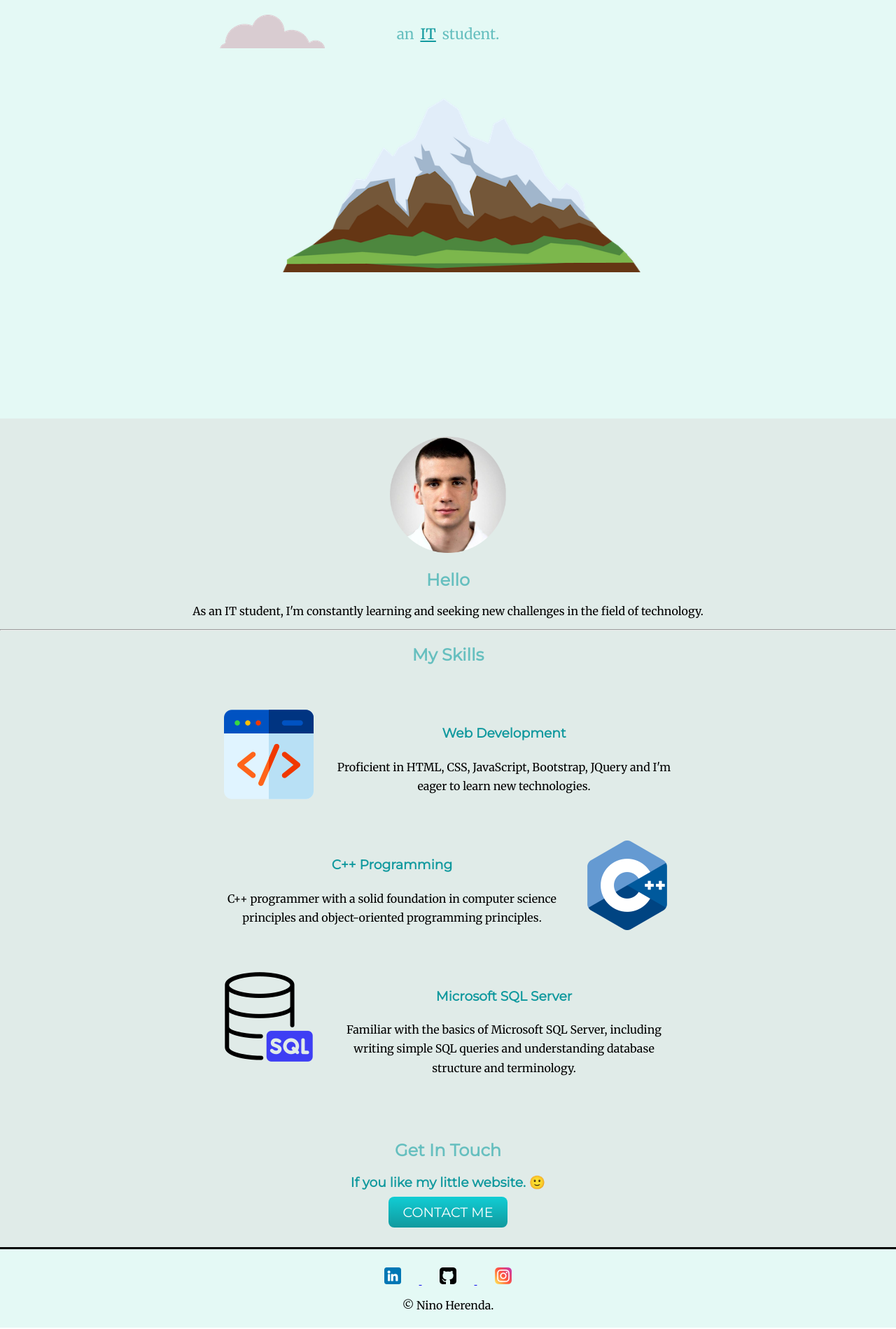
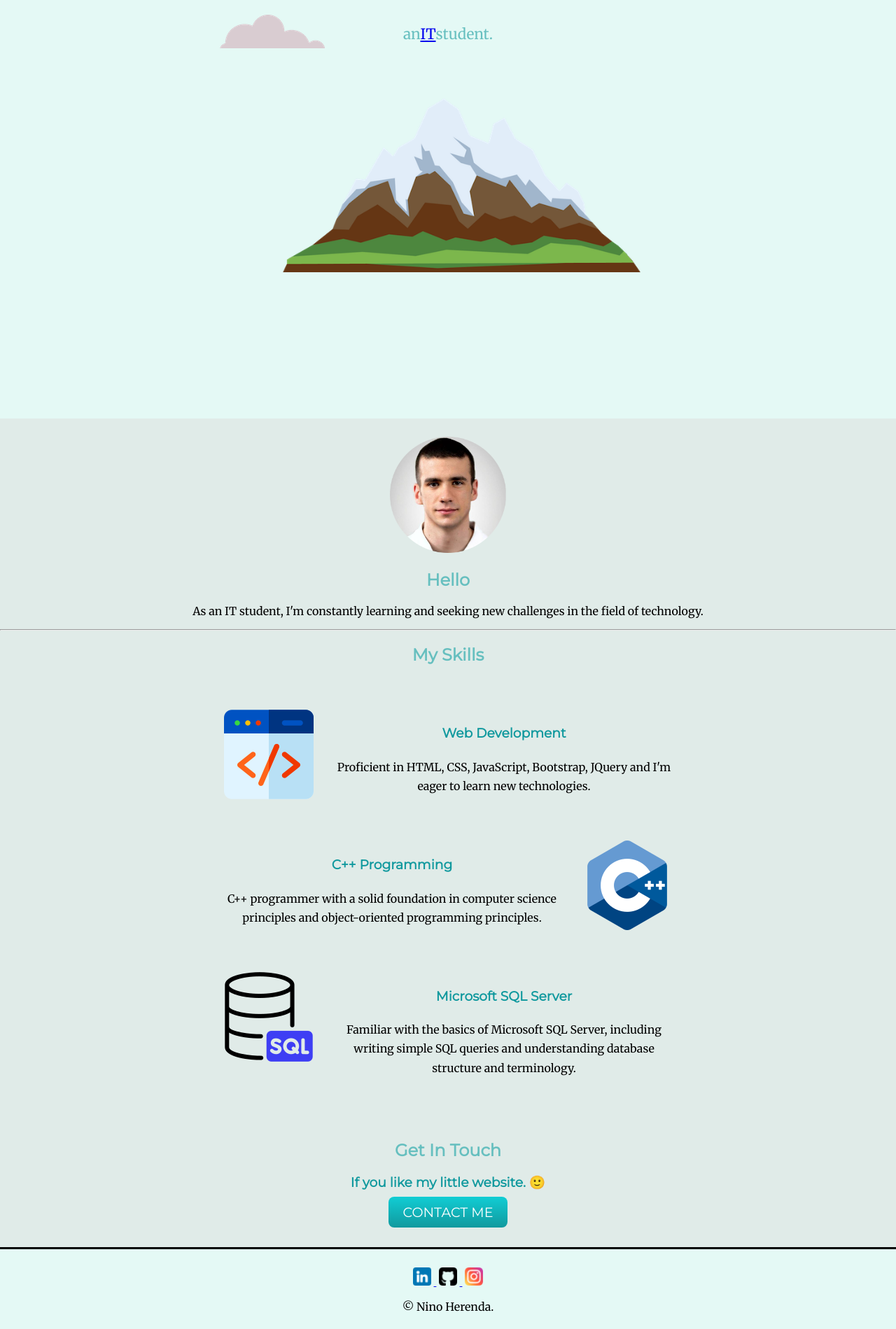
Before and after one commit to n1no01/Nino-CV-website, a plain HTML site: page index.html in a window 1280 px wide. Shown: the part 266-2165 px from the top of the page at 70% size. Drawn offline with Linux system fonts and the light colour scheme.

Commit message:
Update styles.css

```diff
--- a/styles.css
+++ b/styles.css
@@ -128,17 +128,13 @@ h3 {
 }
 
 .icons-links {
-    padding: 0 2%;
+    width: 2%;
+    padding: 0 0.3%;
     margin: auto;
 }
 
-.links {
-    color: #11999E;
-    padding: 0 0.7%;
-}
-
-.links:hover {
-    color: #000000;
+.icons-links:hover{
+    transform: scale(1.3);
 }
 
 @media screen and (max-width:600px) {
```
